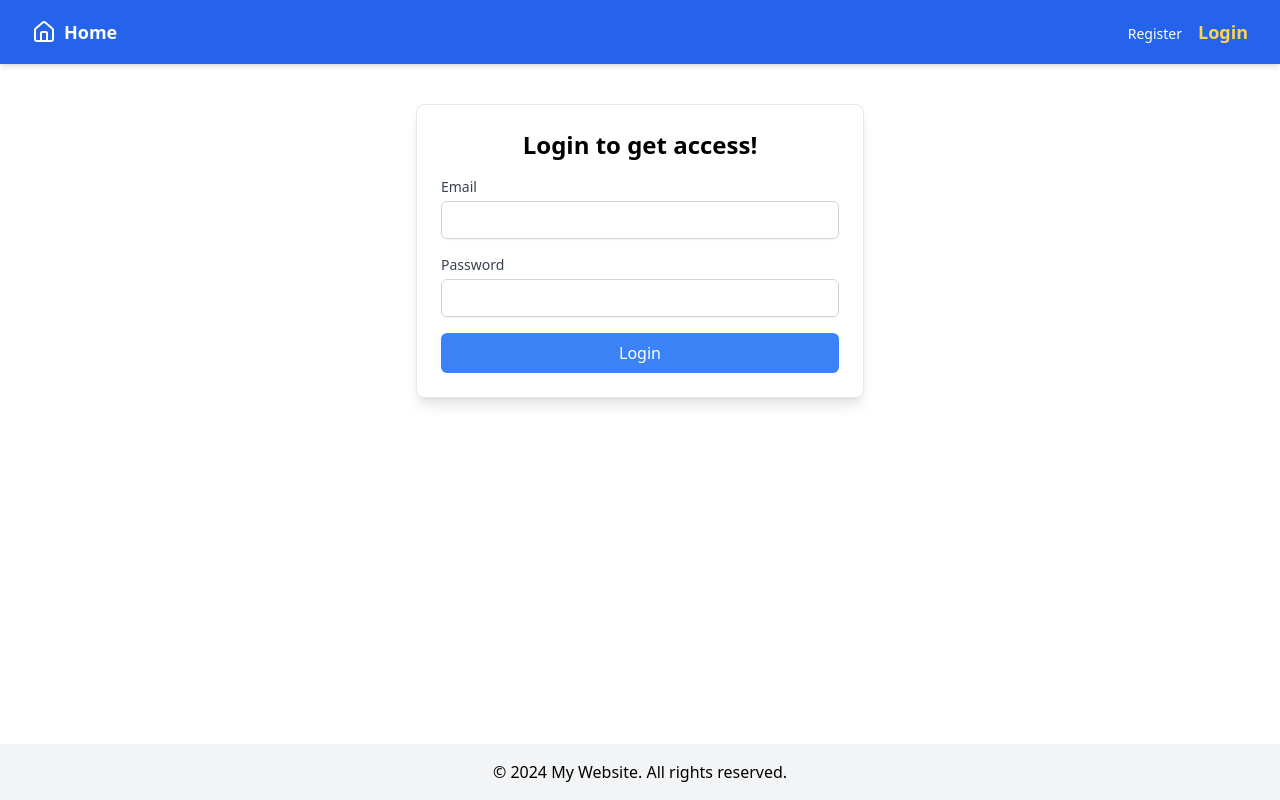
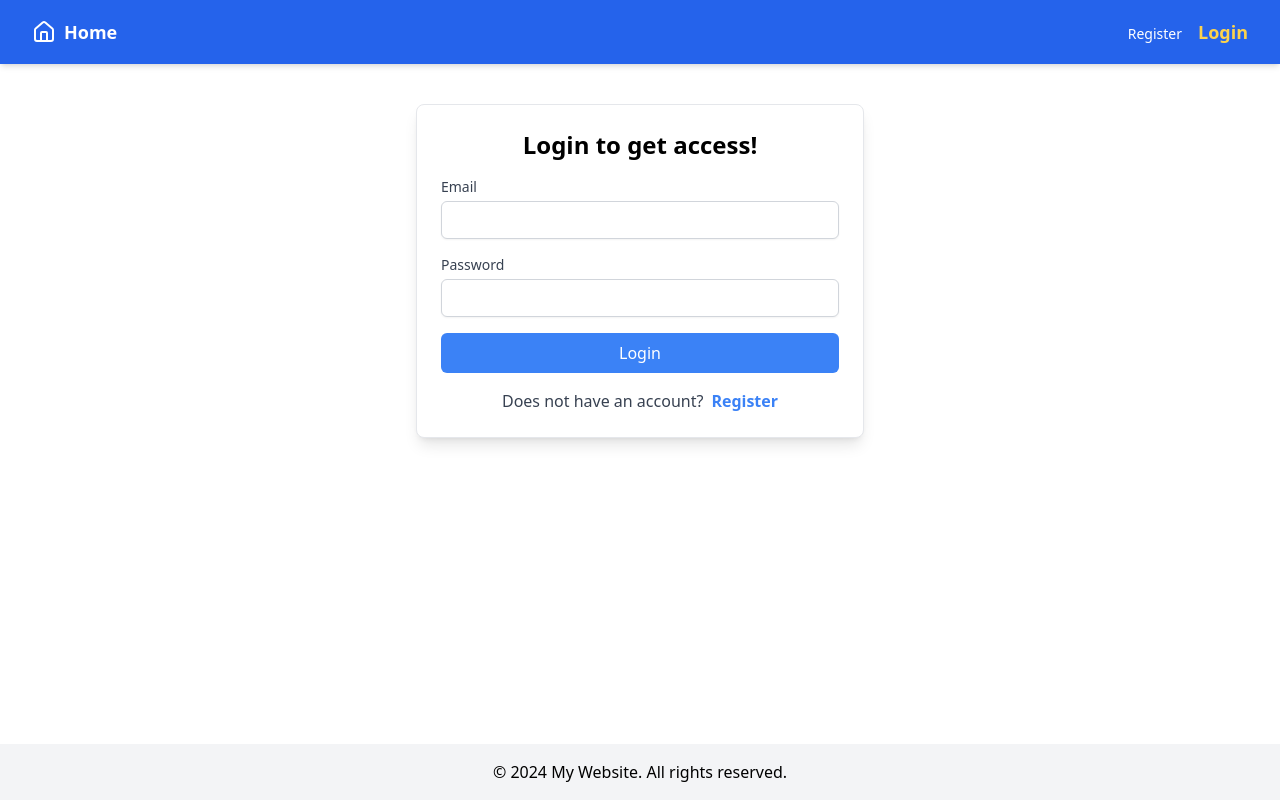
Before and after one commit to ahmednasser111/fullstack-todo-list, a React (Vite) app: page /login in a window 1280 px wide. Built offline with nearby package versions, Linux system fonts and the light colour scheme.

Commit message:
remove local storage

```diff
--- a/src/pages/Home.tsx
+++ b/src/pages/Home.tsx
@@ -31,6 +31,7 @@ function Home() {
 			</div>
 		);
 	if (error) {
+		localStorage.removeItem("loggedInUser");
 		return (
 			<ErrorHandler statusCode={Number(error.name)} title={error.message} />
 		);
--- a/src/pages/Login.tsx
+++ b/src/pages/Login.tsx
@@ -7,6 +7,8 @@ import { axiosInstance } from "../config/axios.config";
 import toast, { Toaster } from "react-hot-toast";
 import { useState } from "react";
 import LoadingButton from "../components/ui/LoadingButton";
+import { Link } from "react-router-dom";
+import Register from "./Register";
 
 function Login() {
 	const [isLoading, setIsLoading] = useState(false);
@@ -72,6 +74,16 @@ function Login() {
 					<LoadingButton value="Login" isLoading={isLoading} />
 				</button>
 			</form>
+
+			<div className="text-center mt-4">
+				<span className="text-gray-700 mr-2">Does not have an account?</span>
+				<Link
+					to="/register"
+					className="text-blue-500 hover:text-blue-700 font-semibold">
+					Register
+				</Link>
+			</div>
+
 			<Toaster position="bottom-center" />
 		</div>
 	);
```
Also changed, not shown: src/router/index.tsx (+1 -16 lines).
